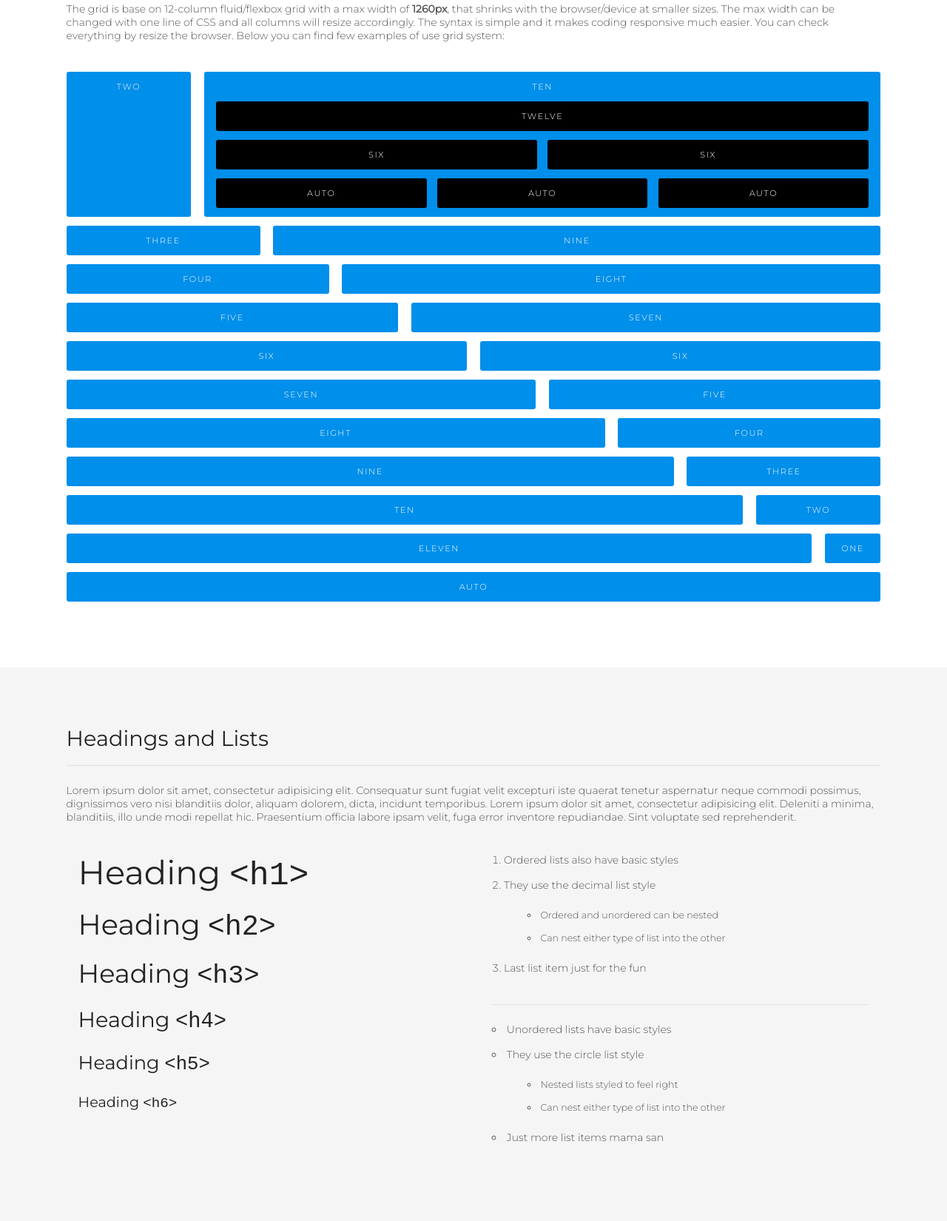
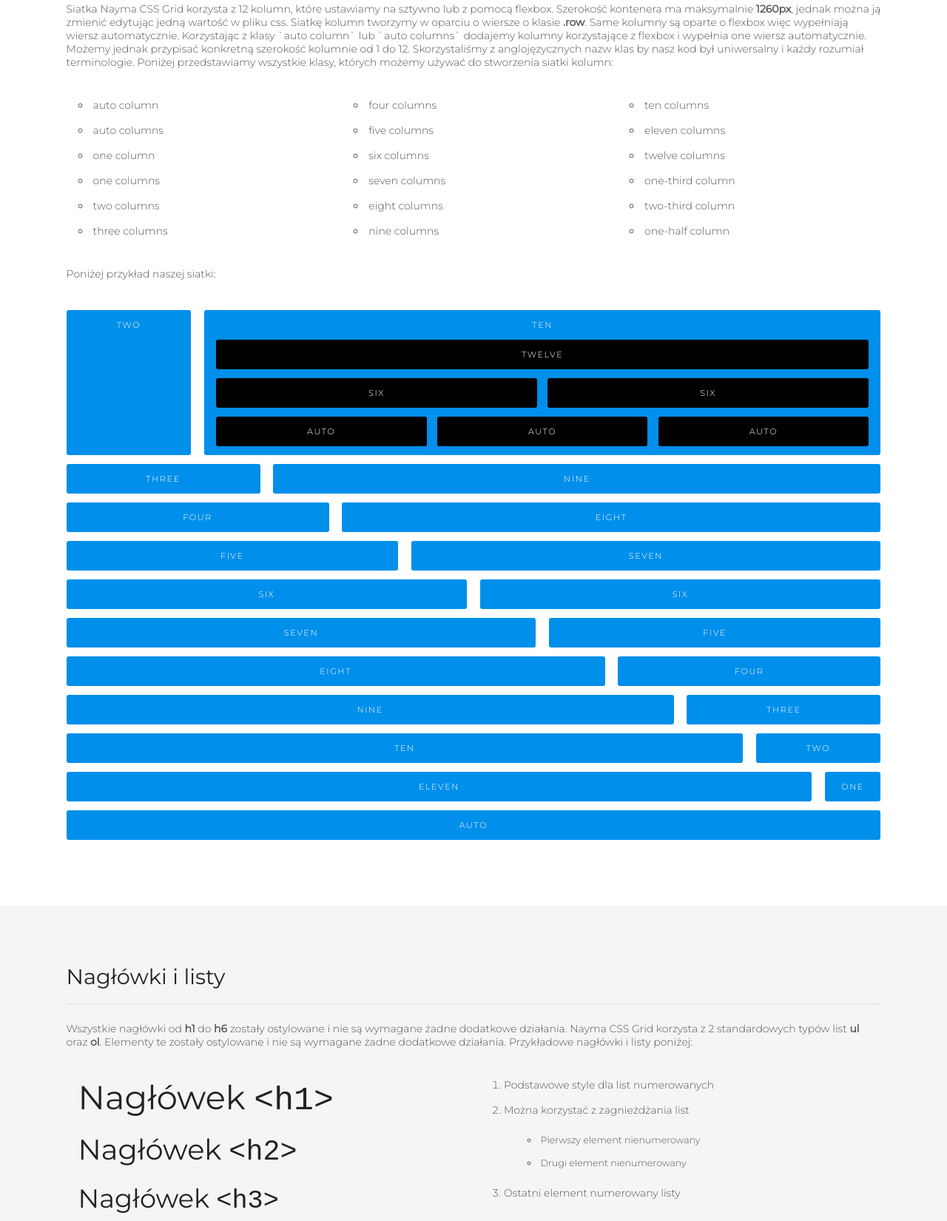
Before and after one commit to naymapl/nayma-css-grid, a website: page index.html in a window 1280 px wide. Shown: the part 572-2222 px from the top of the page at 74% size. Drawn offline with Linux system fonts and the light colour scheme.

Commit message:
Version 0.4.3

```diff
--- a/index.html
+++ b/index.html
@@ -1,6 +1,6 @@
 <head>
     <meta charset="utf-8">
-    <title>Nayma CSS Grid Przykładowa strona</title>
+    <title>Nayma CSS Grid</title>
     <meta name="description" content="">
     <meta name="author" content="">
     <!-- Mobile Specific Metas -->
@@ -38,10 +38,10 @@
                 <a href="index.html">Start</a>
             </li>
             <li>
-                <a href="https://gitlab.com/naymapl/nayma-css-grid-pl" target="_blank">Dokumentacja</a>
+                <a href="https://gitlab.com/naymapl/nayma-css-grid" target="_blank">Dokumentacja</a>
             </li>
             <li>
-                <a href="https://gitlab.com/naymapl/nayma-css-grid-pl" target="_blank">GitLab</a>
+                <a href="https://gitlab.com/naymapl/nayma-css-grid" target="_blank">GitLab</a>
             </li>
         </ul>
     </div>
@@ -63,10 +63,10 @@
                             <a href="index.html">Start</a>
                         </li>
                         <li>
-                            <a href="https://gitlab.com/naymapl/nayma-css-grid-pl" target="_blank">Dokumentacja</a>
+                            <a href="https://gitlab.com/naymapl/nayma-css-grid" target="_blank">Dokumentacja</a>
                         </li>
                         <li>
-                            <a href="https://gitlab.com/naymapl/nayma-css-grid-pl" target="_blank">GitLab</a>
+                            <a href="https://gitlab.com/naymapl/nayma-css-grid" target="_blank">GitLab</a>
                         </li>
                     </ul>
                 </nav>
@@ -93,7 +93,40 @@
         <div class="container" id="grid">
             <h4>Siatka kolumn</h4>
             <hr>
-            <p>The grid is base on 12-column fluid/flexbox grid with a max width of <strong>1260px</strong>, that shrinks with the browser/device at smaller sizes. The max width can be changed with one line of CSS and all columns will resize accordingly. The syntax is simple and it makes coding responsive much easier. You can check everything by resize the browser. Below you can find few examples of use grid system:</p>
+            <p>Siatka Nayma CSS Grid korzysta z 12 kolumn, które ustawiamy na sztywno lub z pomocą flexbox. Szerokość kontenera ma maksymalnie <strong>1260px</strong>, jednak można ją zmienić edytując jedną wartość w pliku css. Siatkę kolumn tworzymy w oparciu o wiersze o klasie <strong>.row</strong>. Same kolumny są oparte o flexbox więc wypełniają wiersz automatycznie. Korzystając z klasy `auto column` lub `auto columns` dodajemy kolumny korzystające z flexbox i wypełnia one wiersz automatycznie. Możemy jednak przypisać konkretną szerokość kolumnie od 1 do 12. Skorzystaliśmy z anglojęzycznych nazw klas by nasz kod był uniwersalny i każdy rozumiał terminologie. Poniżej przedstawiamy wszystkie klasy, których możemy używać do stworzenia siatki kolumn:</p>
+            <div class="row">
+                <div class="four columns">
+                    <ul>
+                        <li>auto column</li>
+                        <li>auto columns</li>
+                        <li>one column</li>
+                        <li>one columns</li>
+                        <li>two columns</li>
+                        <li>three columns</li>
+                    </ul>
+                </div>
+                <div class="four columns">
+                    <ul>
+                        <li>four columns</li>
+                        <li>five columns</li>
+                        <li>six columns</li>
+                        <li>seven columns</li>
+                        <li>eight columns</li>
+                        <li>nine columns</li>
+                        <ul>
+                </div>
+                <div class="four columns">
+                    <ul>
+                        <li>ten columns</li>
+                        <li>eleven columns</li>
+                        <li>twelve columns</li>
+                        <li>one-third column</li>
+                        <li>two-third column</li>
+                        <li>one-half column</li>
+                    </ul>
+                </div>
+            </div>
+            <p>Poniżej przykład naszej siatki:</p>
             <div class="example-grid docs-example">
                 <div class="row">
                     <div class="two columns">Two</div>
@@ -158,54 +191,54 @@
     <!-- Sekcja z nagłówkami i listami -->
     <section class="lightgrey">
         <div class="container" id="typography">
-            <h4>Headings and Lists</h4>
+            <h4>Nagłówki i listy</h4>
             <hr>
-            <p>Lorem ipsum dolor sit amet, consectetur adipisicing elit. Consequatur sunt fugiat velit excepturi iste quaerat tenetur aspernatur neque commodi possimus, dignissimos vero nisi blanditiis dolor, aliquam dolorem, dicta, incidunt temporibus. Lorem ipsum dolor sit amet, consectetur adipisicing elit. Deleniti a minima, blanditiis, illo unde modi repellat hic. Praesentium officia labore ipsam velit, fuga error inventore repudiandae. Sint voluptate sed reprehenderit.</p>
+            <p>Wszystkie nagłówki od <strong>h1</strong> do <strong>h6</strong> zostały ostylowane i nie są wymagane żadne dodatkowe działania. Nayma CSS Grid korzysta z 2 standardowych typów list <strong>ul</strong> oraz <strong>ol</strong>. Elementy te zostały ostylowane i nie są wymagane żadne dodatkowe działania. Przykładowe nagłówki i listy poniżej:</p>
             <div>
                 <div class="row">
                     <div class="six columns">
-                        <h1>Heading
+                        <h1>Nagłówek
                             <code>&lt;h1&gt;</code>
                         </h1>
-                        <h2>Heading
+                        <h2>Nagłówek
                             <code>&lt;h2&gt;</code>
                         </h2>
-                        <h3>Heading
+                        <h3>Nagłówek
                             <code>&lt;h3&gt;</code>
                         </h3>
-                        <h4>Heading
+                        <h4>Nagłówek
                             <code>&lt;h4&gt;</code>
                         </h4>
-                        <h5>Heading
+                        <h5>Nagłówek
                             <code>&lt;h5&gt;</code>
                         </h5>
-                        <h6>Heading
+                        <h6>Nagłówek
                             <code>&lt;h6&gt;</code>
                         </h6>
                     </div>
                     <div class="six columns">
                         <ol>
-                            <li>Ordered lists also have basic styles</li>
+                            <li>Podstawowe style dla list numerowanych</li>
                             <li>
-                                They use the decimal list style
+                                Można korzystać z zagnieżdżania list
                                 <ul>
-                                    <li>Ordered and unordered can be nested</li>
-                                    <li>Can nest either type of list into the other</li>
+                                    <li>Pierwszy element nienumerowany</li>
+                                    <li>Drugi element nienumerowany</li>
                                 </ul>
                             </li>
-                            <li>Last list item just for the fun</li>
+                            <li>Ostatni element numerowany listy</li>
                         </ol>
                         <hr>
                         <ul>
-                            <li>Unordered lists have basic styles</li>
+                            <li>Nienumerowane listy też mają podstawowe stylowanie</li>
                             <li>
-                                They use the circle list style
+                                Można korzystać z zagnieżdżania list
                                 <ul>
-                                    <li>Nested lists styled to feel right</li>
-                                    <li>Can nest either type of list into the other</li>
+                                    <li>Pierwszy element zagnieżdżony listy</li>
+                                    <li>Drugi element zagnieżdżony listy</li>
                                 </ul>
                             </li>
-                            <li>Just more list items mama san</li>
+                            <li>Ostatni element listy</li>
                         </ul>
                     </div>
                 </div>
--- a/package.json
+++ b/package.json
@@ -1,6 +1,6 @@
 {
   "name": "nayma-css-grid",
-  "version": "0.4.2",
+  "version": "0.4.3",
   "description": "Nayma CSS Grid to prosty, lekki (3kb gzip), responsywny framework CSS dzięki któremu stworzysz prosty układ 12 column (opartych o flexbox), nagłówki, listy, formularze oraz przyciski. Dodaliśmy również możliwośc dodania nawigacji górnej wraz z wysówanym menu bocznym w czystym kodzie CSS.",
   "main": "index.html",
   "scripts": {
```
Also changed, not shown: Changelog.md, Readme.md.
